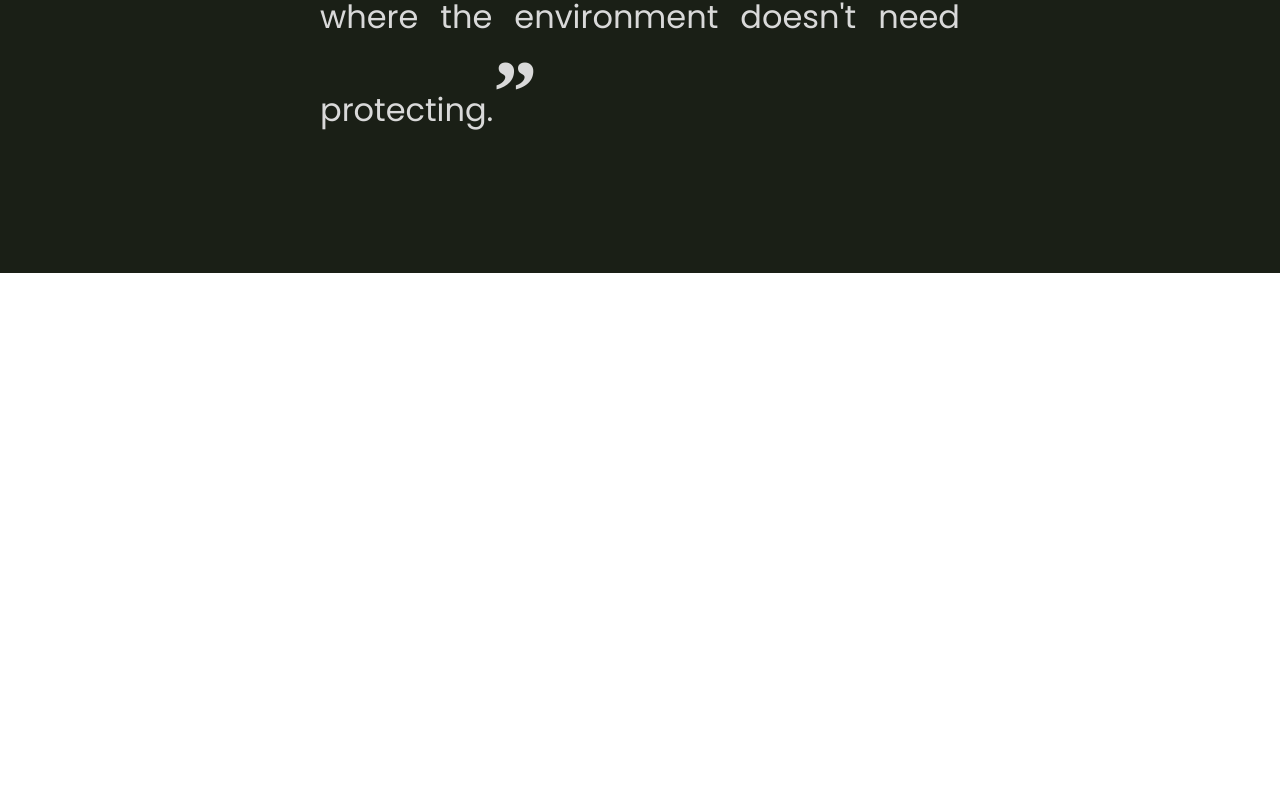
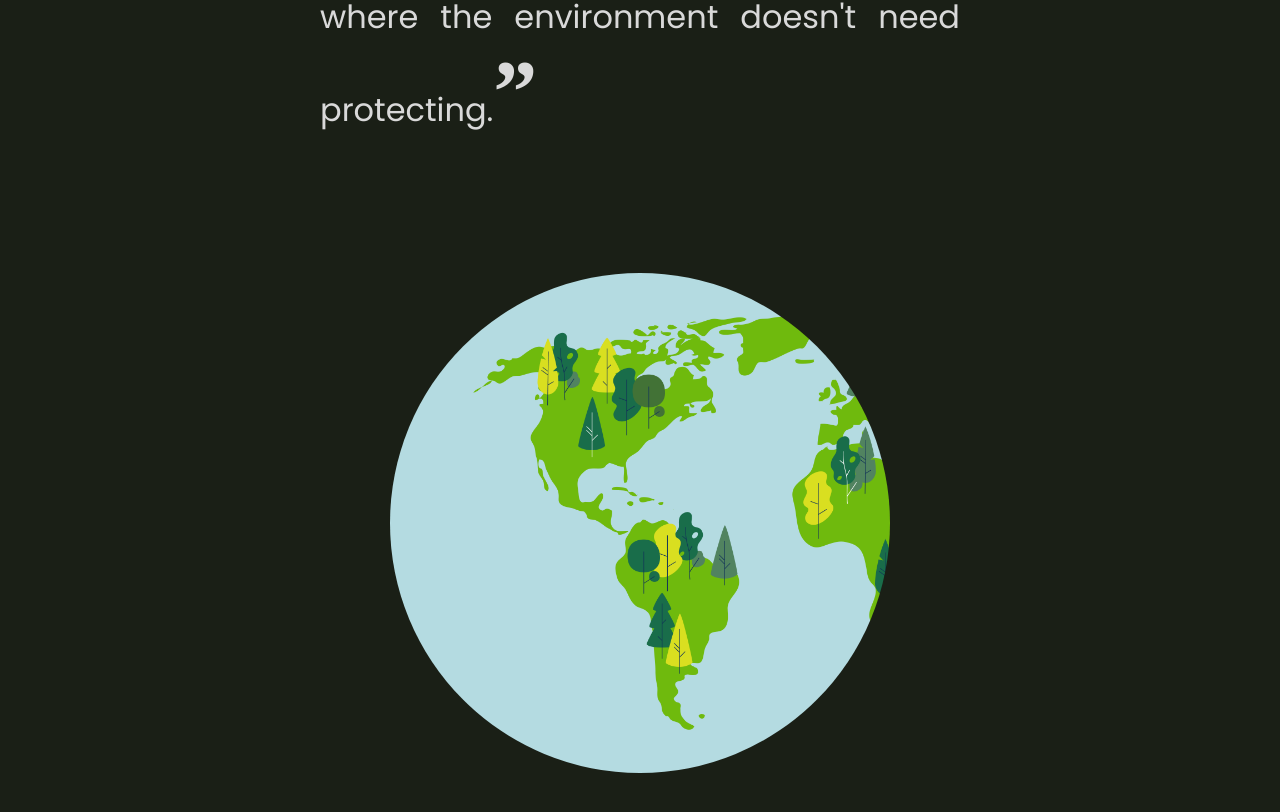
Before and after one commit to Banega00/Tim-Falcon-Hakaton, a React (Create React App) app in the folder frontend2/: page / in a window 1280 px wide. Shown: the part 1327-2139 px from the top of the page. Before the commit the page ends 1600 px from the top, so only its background shows below. Built offline with nearby package versions, Linux system fonts and the light colour scheme; no server answers; the HTML template or start-up script is replaced by a standard one.

Commit message:
uradjena planeta

```diff
--- a/frontend2/src/App.tsx
+++ b/frontend2/src/App.tsx
@@ -13,6 +13,7 @@ import EndangeredSpecies from "./components/EndangeredSpecies/EndangeredSpecies"
 import "./App.css";
 import Header from "./components/Header/Header";
 import QuotePage from "./components/QuotePage/QuotePage";
+import PlanetEarth from "./components/PlanetEarth/PlanetEarth";
 
 //Route Guard component
 const RequireAuth: React.FC<any> = ({ children }) => {
@@ -41,6 +42,7 @@ export default function App() {
               <Header isMain={true}/>
               <Main/>
               <QuotePage/>
+              <PlanetEarth/>
             </>}/>
           <Route path="/login" element={<Login />} />
           <Route path="/species/:id" element={
--- /dev/null
+++ b/frontend2/src/components/PlanetEarth/PlanetEarth.module.scss
@@ -0,0 +1,176 @@
+.planetEarth {
+    display:flex;
+  align-items:center;
+  justify-content:center;
+  min-height: auto;
+  margin: 0;
+  font-family: 'Poppins', sans-serif;
+  font-size: 14px;
+  background-color:var(--darkJungleGreen);
+}
+
+.container{
+    display:flex;
+
+    align-items: flex-start;
+    justify-content: center;
+    height:100%;
+    width:100%;
+
+    overflow:hidden;
+
+    &__image{
+      position:relative;
+      display:flex;
+
+      flex-direction:column;
+      justify-content:center;
+      width:500px;
+      height:500px;
+      margin-bottom: 5rem;
+
+      border-radius:50%;
+      background-image:url('../../images/world-map.png');
+      background-size:cover;
+      transition: ease-in-out .3s;
+
+      z-index:2;
+      &:before{
+        content: ' ';
+        position:absolute;
+
+        width:100%;
+        height:100%;
+        top:0;
+        bottom:0;
+        left:0;
+        margin:auto;
+
+        background: inherit;
+        background-position:bottom;
+        filter:blur(40px) saturate(0%);
+        transform:scaleX(0.4);
+        transition:ease-in-out .4s;
+        border-radius:120px;
+        transform-origin:right;
+        opacity:0;
+
+        z-index:-1;
+      }
+      .container__info{
+        position:relative;
+
+        line-height:1.8;
+        transition:ease-in-out .3s;
+        opacity:0;
+      }
+      .container__location{
+        transition-delay: .15s;
+      }
+
+      .northAmerica {
+        position: absolute;
+        left: 15%;
+        top: 25%;
+        padding: 1rem 2rem;
+        border-radius: 16px;
+        background-color: whitesmoke;
+        color: var(--darkJungleGreen);
+        text-decoration: none;
+        display: none;
+      }
+
+      .southAmerica {
+        position: absolute;
+        left: 25%;
+        bottom: 25%;
+        padding: 1rem 2rem;
+        border-radius: 16px;
+        background-color: whitesmoke;
+        color: var(--darkJungleGreen);
+        text-decoration: none;
+        display: none;
+      }
+
+      .europe {
+        position: absolute;
+        left: 50%;
+        top: 22%;
+        padding: 1rem 2rem;
+        border-radius: 16px;
+        background-color: whitesmoke;
+        color: var(--darkJungleGreen);
+        text-decoration: none;
+        display: none;
+      }
+
+      .asia {
+        position: absolute;
+        right: 20%;
+        top: 22%;
+        padding: 1rem 2rem;
+        border-radius: 16px;
+        background-color: whitesmoke;
+        color: var(--darkJungleGreen);
+        text-decoration: none;
+        display: none;
+      }
+
+      .africa {
+        position: absolute;
+        left: 50%;
+        bottom: 40%;
+        padding: 1rem 2rem;
+        border-radius: 16px;
+        background-color: whitesmoke;
+        color: var(--darkJungleGreen);
+        text-decoration: none;
+        display: none;
+      }
+
+      .australia {
+        position: absolute;
+        right: 7.5%;
+        bottom: 20%;
+        padding: 1rem 2rem;
+        border-radius: 16px;
+        background-color: whitesmoke;
+        color: var(--darkJungleGreen);
+        text-decoration: none;
+        display: none;
+      }
+
+      &:hover{
+        border-radius:16px;
+        width:950px;
+        height:510px;
+        .northAmerica, .southAmerica, .europe, .asia, .africa, .australia {
+            display: block;
+        }
+
+        box-shadow: 0px 0px 1px rgba(0, 0, 0, 0.04), 0px 2px 6px rgba(9, 55, 53, 0.08), 0px 16px 24px rgba(9, 55, 53, 0.1), 0px 24px 32px rgba(9, 55, 53, 0.14);
+        &:before{
+          width:100%;
+
+          opacity: 0.18;
+          filter:blur(10px) saturate(100%);
+          transform:scale(2.8) translate3d(-18%, 0px, 0px);
+        }
+
+        .container__info{
+          transform:translate3d(-60%,0px,0px);
+          opacity:1;
+        }
+      }
+    }
+  }
+  .link{
+    border-bottom: 1px solid transparent;
+    color:#06C0A8;
+    text-decoration:none;
+    transition: ease-in .13s;
+    &:hover{
+       background-color: #06C0A8;
+       color:#ffffff;
+     }
+  }
--- /dev/null
+++ b/frontend2/src/components/PlanetEarth/PlanetEarth.tsx
@@ -0,0 +1,21 @@
+import React from 'react';
+import styles from '../PlanetEarth/PlanetEarth.module.scss';
+
+const PlanetEarth = () => {
+    return(
+    <div className={styles.planetEarth}>
+    <div className={styles.container}>
+        <div className={styles.container__image}>
+            <a href="#" className={styles.northAmerica}>North America</a>
+            <a href="#" className={styles.southAmerica}>South America</a>
+            <a href="#" className={styles.europe}>Europe</a>
+            <a href="#" className={styles.asia}>Asia</a>
+            <a href="#" className={styles.africa}>Africa</a>
+            <a href="#" className={styles.australia}>Australia</a>
+        </div>
+    </div>
+    </div>
+    )
+}
+
+export default PlanetEarth;
--- a/frontend2/src/components/QuotePage/QuotePage.module.scss
+++ b/frontend2/src/components/QuotePage/QuotePage.module.scss
@@ -15,6 +15,10 @@
     margin-left: 20rem;
     margin-right: 20rem;
     margin-top: 15rem;
+
+    p {
+        margin: 0;
+    }
 }
 
 .quoteMark {
```
Also changed, not shown: frontend2/src/images/world-map.png (added).
